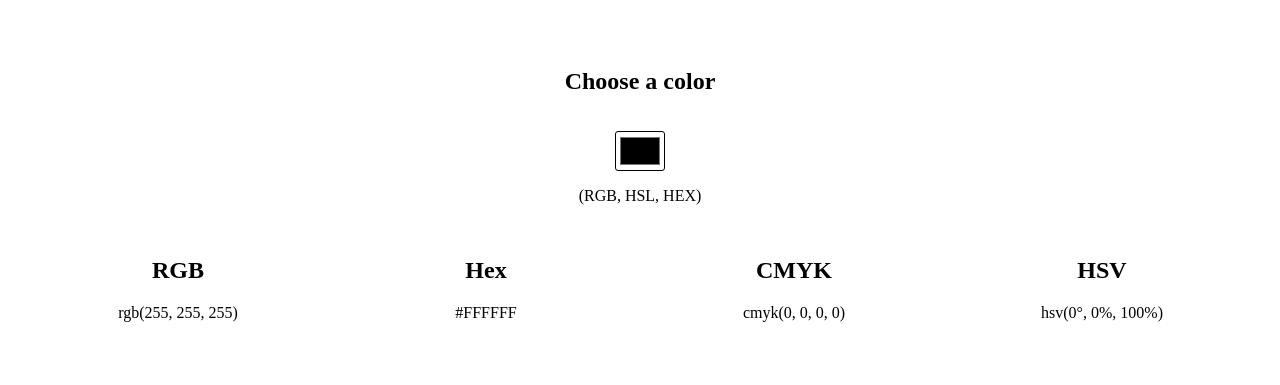
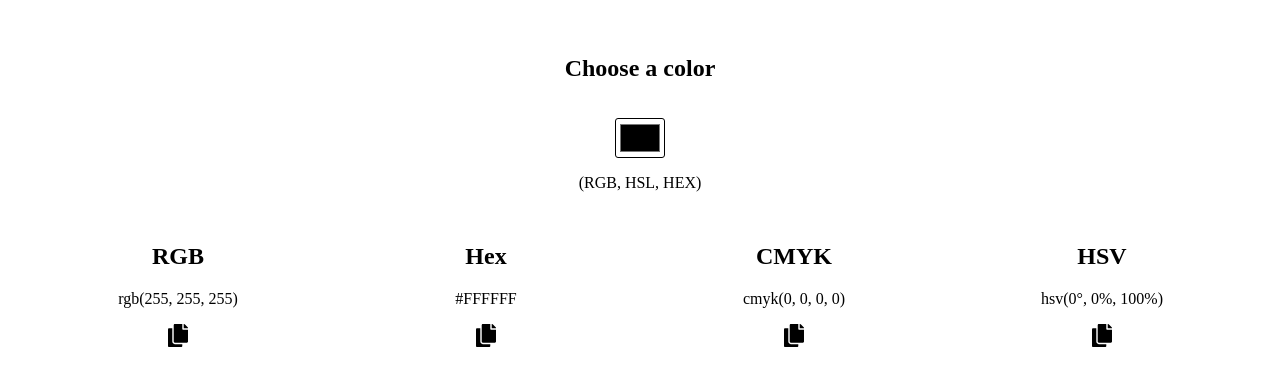
Before and after one commit to glopzel/color-code-converter-combo-breaker, a plain HTML site: page index.html in a window 1280 px wide. Shown: the part 199-584 px from the top of the page. Drawn offline with Linux system fonts and the light colour scheme.

Commit message:
icon and alert added

```diff
--- a/index.html
+++ b/index.html
@@ -11,7 +11,6 @@
     <main>
       <section id='choiceContainer'>
         <h1>Choose a color</h1>
-        <i class="fas fa-arrow-down"></i>
         <section>
           <form action="">
             <input id='choice' type="color">
@@ -28,7 +27,7 @@
             RGB
           </h2>
           <p id='rgbText'>rgb(255, 255, 255)</p>
-          <a href="#" id='rgbAnchor'><i class="fa-regular fa-copy"></i></a>
+          <a href="#" id='rgbAnchor'><img src="icons/copy-solid.svg" alt="copy"></a>
         </section>
 
         <section>
@@ -36,7 +35,7 @@
             Hex
           </h2>
           <p id='hexText'>#FFFFFF</p>
-          <a href="#" id='hexAnchor'><i class="fa-regular fa-copy"></i></a>
+          <a href="#" id='hexAnchor'><img src="icons/copy-solid.svg" alt="copy"></a>
         </section>
 
         <section>
@@ -44,14 +43,14 @@
             CMYK
           </h2>
           <p id='cmText'>cmyk(0, 0, 0, 0)</p>
-          <a href="#" id='cmAnchor'><i class="fa-regular fa-copy"></i></a>
+          <a href="#" id='cmAnchor'><img src="icons/copy-solid.svg" alt="copy"></a>
         </section>
         <section>
           <h2>
             HSV
           </h2>
           <p id='hsvText'>hsv(0&deg;, 0%, 100%)</p>
-          <a href="#" href="#" id='hsvAnchor'><i class="fa-regular fa-copy"></i></a>
+          <a href="#" href="#" id='hsvAnchor'><img src="icons/copy-solid.svg" alt="copy"></a>
         </section>
 
       </section>
--- a/main.js
+++ b/main.js
@@ -15,15 +15,19 @@ const onClick = function() {
   switch(this.id) {
     case 'rgbAnchor':
       copyToClipboard(rgbVal);
+      alert('copied to the clipboard');
       break;
     case 'hexAnchor':
       copyToClipboard(hexVal);
+      alert('copied to the clipboard');
       break;
     case 'cmAnchor':
       copyToClipboard(cmText);
+      alert('copied to the clipboard');
       break;
     case 'hsvAnchor':
       copyToClipboard(hsvText);
+      alert('copied to the clipboard');
       break;
   }
 }
--- a/style.css
+++ b/style.css
@@ -13,8 +13,8 @@
     color: black;
   }
 
-  a:hover {
-    color: blue;
+  img {
+      width: 20px;
   }
 
   #choiceContainer {
```
Also changed, not shown: icons/copy-solid.svg (added).
